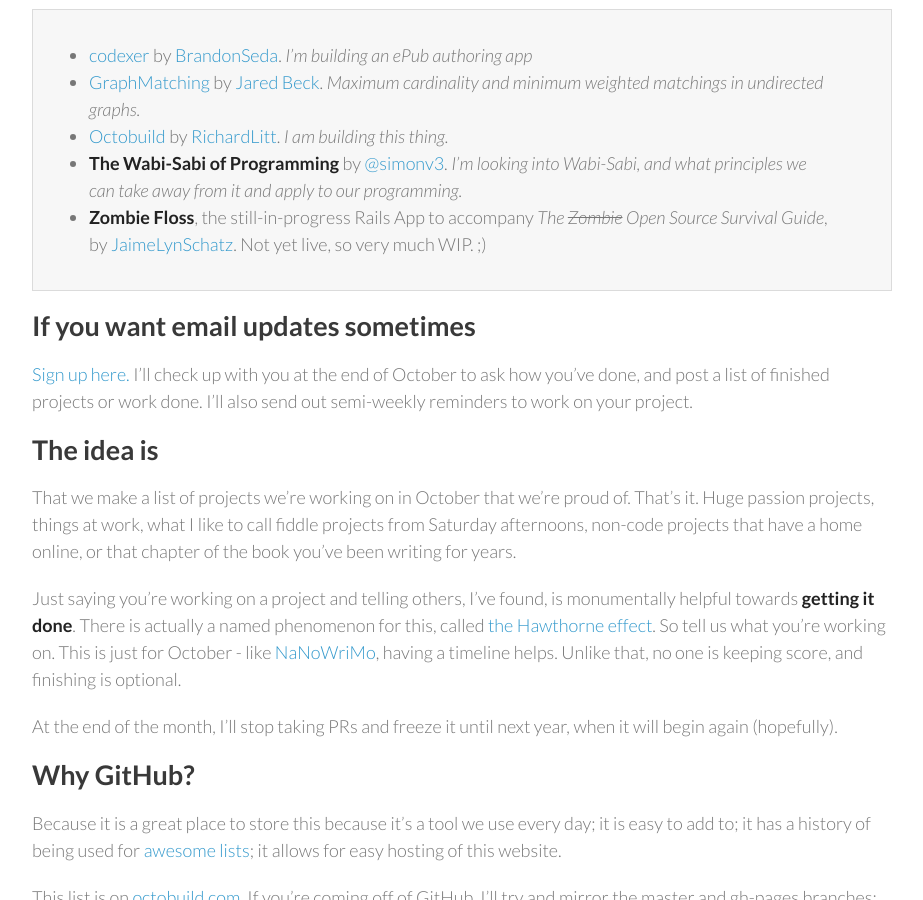
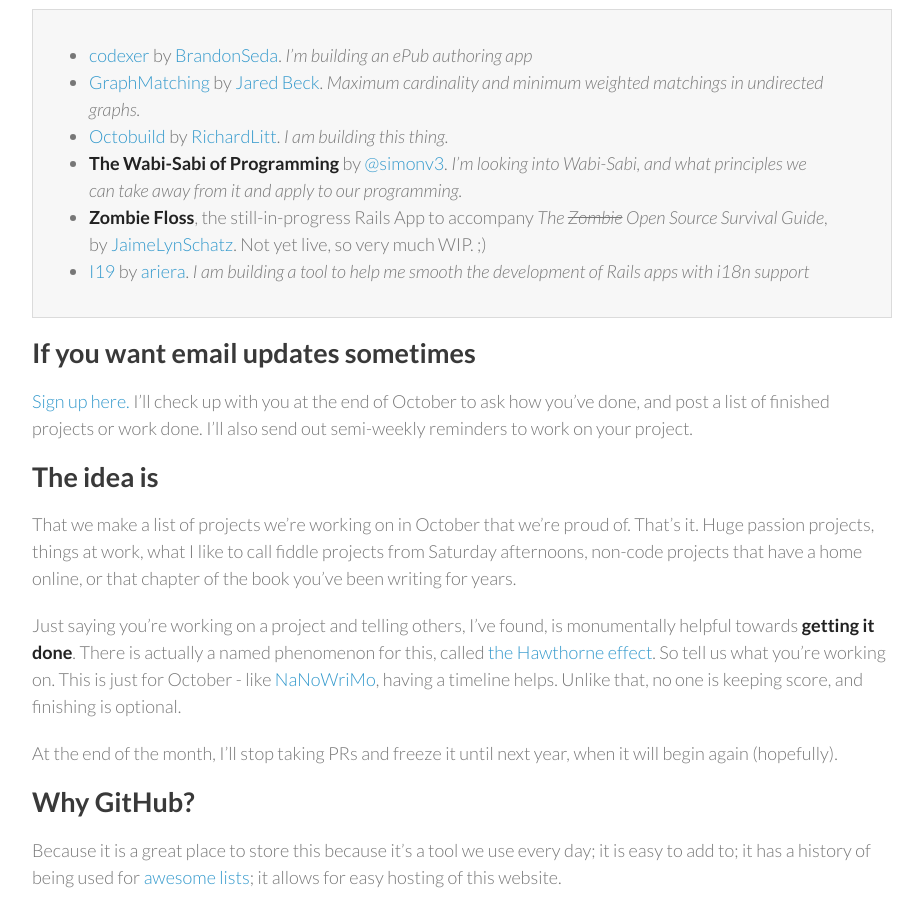
Before and after one commit to RichardLitt/octobuild, a Jekyll site: the page built from index.md, in a window 1280 px wide and 900 px high, scrolled down 728 px. Shown: the whole window, without its empty margins (178-1101 px from the left). Built offline with Jekyll 4.4.1, drawn with Linux system fonts in a browser that asks for light colours; Markdown is read by kramdown in place of the engine named in the settings.

Commit message:
Update index.md

```diff
--- a/index.md
+++ b/index.md
@@ -21,6 +21,7 @@
 * [Octobuild](https://github.com/RichardLitt/octobuild) by [RichardLitt](https://github.com/RichardLitt). *I am building this thing.*
 * **The Wabi-Sabi of Programming** by [@simonv3](http://twitter.com/simonv3). *I'm looking into Wabi-Sabi, and what principles we can take away from it and apply to our programming.*
 * **Zombie Floss**, the still-in-progress Rails App to accompany *The ~~Zombie~~ Open Source Survival Guide*, by [JaimeLynSchatz](https://github.com/JaimeLynSchatz). Not yet live, so very much WIP. ;)
+* [I19](https://github.com/ariera/i19) by [ariera](https://github.com/ariera/). *I am building a tool to help me smooth the development of Rails apps with i18n support*
 
 
 ## If you want email updates sometimes
```
